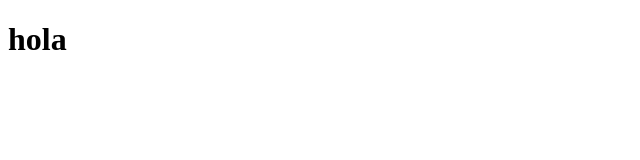
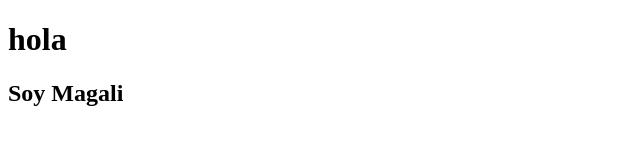
Before and after one commit to acostamr97-max/repo-de-prueba, a plain HTML site: page index.html in a window 1280 px wide. Shown: the whole page, without its empty margins (0-640 px from the left). Drawn offline with Linux system fonts and the light colour scheme.

Commit message:
nueva version

```diff
--- a/index.html
+++ b/index.html
@@ -8,6 +8,7 @@
 <body>
 
     <h1>hola</h1>
+    <h2>Soy Magali</h2>
 </body>
 </html>
 
```
